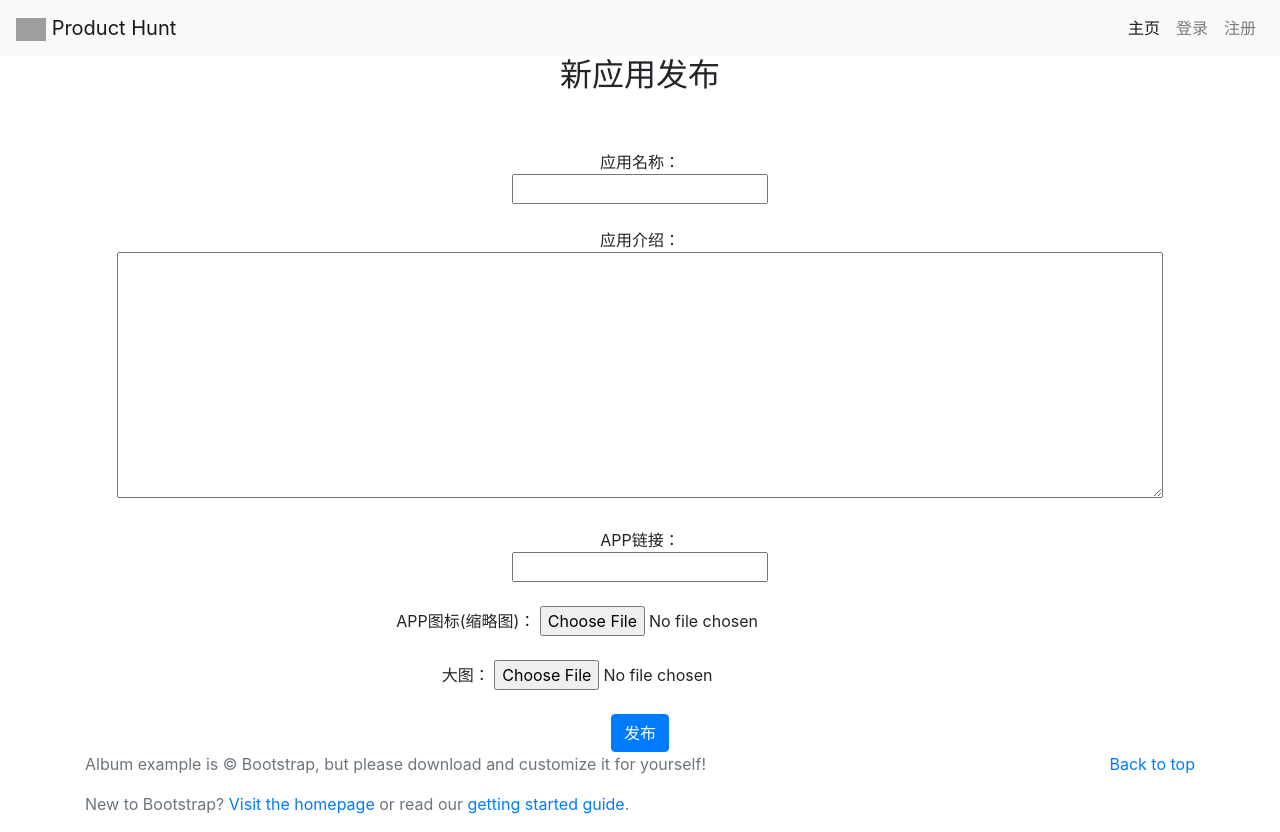
After one commit to MiracleJK/product_hunt, a Django app: page /products/publish/ in a window 1280 px wide. The commit adds this page. Run offline with Django 3.2, Linux system fonts and the light colour scheme; some libraries are stand-ins or nearby versions; grey boxes are pictures that could not be loaded.

Commit message:
初步完成app发布前端

```diff
--- a/product_hunt/urls.py
+++ b/product_hunt/urls.py
@@ -23,5 +23,6 @@ urlpatterns = [
     path('admin/', admin.site.urls),
     path('', products.views.products_list, name='product list page'),
     path('account/', include('account.urls')),
+    path('products/', include('products.urls')),
 
 ]
--- /dev/null
+++ b/products/templates/publish.html
@@ -0,0 +1,38 @@
+
+{% extends "theme.html" %}
+
+
+{% block content %}
+<h2 align="center">新应用发布</h2>
+
+    <form method='POST' action="{% url 'publish page'%}" align="center" enctype="multipart/form-data">
+        {% csrf_token %}
+        <br>
+        <br>
+        应用名称：
+        <br>
+        <input type="text", name="APP名称">
+        <br>
+        <br>
+        应用介绍：
+        <br>
+        <textarea cols="100" rows="10" name="介绍"></textarea>
+        <br>
+        <br>
+        APP链接：
+        <br>
+        <input type="text", name="APP链接">
+        <br>
+        <br>
+        APP图标(缩略图)：
+        <input type="file", name="APP图标">
+        <br>
+        <br>
+        大图：
+        <input type="file", name="大图">
+        <br>
+        <br>
+        <input class="btn btn-primary" type="submit", value="发布">
+
+    </form>
+{% endblock %}
--- /dev/null
+++ b/products/urls.py
@@ -0,0 +1,10 @@
+from . import views
+from django.urls import path
+
+
+urlpatterns = [
+
+    path('publish/', views.publish, name='publish page'),
+    # path('signup/signupdone/', views.success, name='account success'),
+
+]
--- a/products/views.py
+++ b/products/views.py
@@ -5,3 +5,14 @@ from django.shortcuts import render
 
 def products_list(request):
     return render(request, 'products_list.html',)
+
+def publish(request):
+    if request.method == "GET":
+        return render(request, 'publish.html')
+    elif request.method == "POST":
+        app_name = request.POST["APP名称"]
+        app_intro = request.POST["介绍"]
+        app_url = request.POST["APP链接"]
+        app_icon = request.FILES["APP图标"]
+        app_image = request.FILES["大图"]
+        return render(request, 'publish.html')
--- a/templates/theme.html
+++ b/templates/theme.html
@@ -33,18 +33,19 @@
       </button>
       <div class="collapse navbar-collapse" id="navbarNavAltMarkup">
         <div class="navbar-nav ml-auto">
-          <a class="nav-link active" href="{% url 'product list page'%}">Home <span class="sr-only">(current)</span></a>
+          <a class="nav-link active" href="{% url 'product list page'%}"> 主页 <span class="sr-only">(current)</span></a>
 
             {% if user.is_authenticated %}
-                <a class="nav-link" href=" Javascript:{document.getElementById('Logout').submit()}" >Logout</a>
-                <a class="nav-link" href=" {% url 'sign up page' %} ">Sign up</a>
+                <a class="nav-link" href=" {% url 'publish page' %} ">发布</a>
+                <a class="nav-link" href=" Javascript:{document.getElementById('Logout').submit()}" >退出</a>
+                <a class="nav-link" href=" {% url 'sign up page' %} ">注册</a>
                 <form id ='Logout' method='POST' action="{% url 'logout page'%}" >
                     {% csrf_token %}
                     <input type="hidden">
                 </form>
             {% else %}
-                <a class="nav-link" href=" {% url 'login page' %}">Login</a>
-                <a class="nav-link" href=" {% url 'sign up page' %} ">Sign up</a>
+                <a class="nav-link" href=" {% url 'login page' %}">登录</a>
+                <a class="nav-link" href=" {% url 'sign up page' %} ">注册</a>
             {% endif %}
 
 
```
